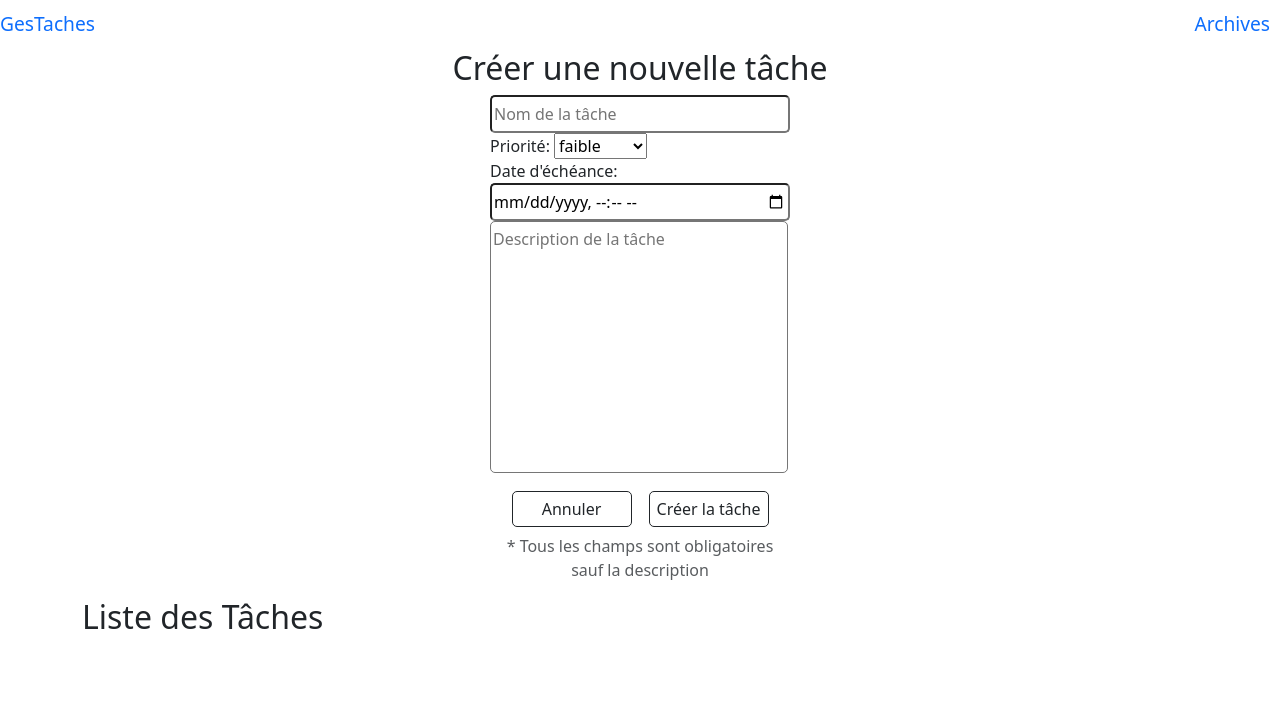
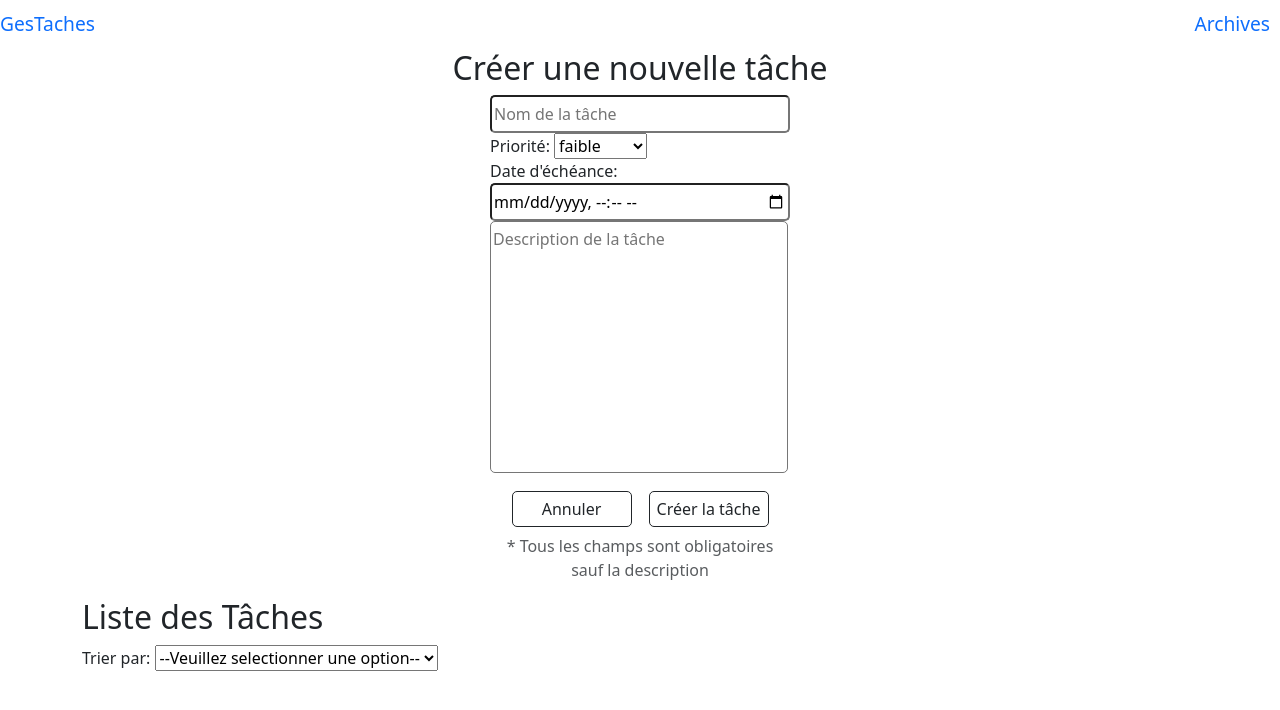
Before and after one commit to Mah224Moud/Angular-project, an Angular app: page /home in a window 1280 px wide. Shown: the top 710 px of the page. Built offline with nearby package versions, Linux system fonts and the light colour scheme.

Commit message:
ajout du tri par rapport a la priorite et le statut de la tache tri sur la date (en cours)

```diff
--- a/angular.json
+++ b/angular.json
@@ -95,5 +95,8 @@
         }
       }
     }
+  },
+  "cli": {
+    "analytics": "e807d11e-c6f4-4e1a-b837-fc7378c58abe"
   }
 }
--- a/src/app/task-list/task-list.component.html
+++ b/src/app/task-list/task-list.component.html
@@ -1,7 +1,17 @@
 <div class="container">
     <h2>Liste des Tâches</h2>
+    <form>
+      <label for="tri">Trier par:
+      <select>
+          <option disabled selected>--Veuillez selectionner une option--</option>
+          <option (click)="sortDate()">Date</option>
+          <option (click)="sortPriority()">Priorité</option>
+          <option (click)="sortSatut()">Statut</option>
+      </select>
+    </label>
+    </form>
     <div class="d-flex flex-wrap justify-content-center">
-      <div *ngFor="let task of tasks" id="{{task.getId()}}" class="card border-dark m-2" id="{{task.getId()}}">
+      <div *ngFor="let task of tasks" id="{{task.getId()}}" class="card border-dark m-2">
         <div class="card-header text-center">
           {{task.getStatus()}} - {{task.getPriority()}}
           <img src="../../assets/icons/patch-check.svg" class="ms-1 btn" title="Marquer la tâche comme terminée" alt="valid icon" (click)="onTaskStatusClick(task)">
--- a/src/app/task-list/task-list.component.ts
+++ b/src/app/task-list/task-list.component.ts
@@ -21,4 +21,27 @@ export class TaskListComponent {
     this.messageService.changeStatusMessage(task.getName() + ' a été marquée comme terminée.');
     this.tasks = this.tasks.filter(t => t.getId() !== task.getId());
   }
+
+  sortDate(){
+    this.tasks.sort((a, b) => {
+      const dateA = new Date(a.getEnd());
+      const dateB = new Date(b.getEnd());
+      return dateA.getTime() - dateB.getTime();
+    });
+  }
+
+  sortPriority(){
+    this.tasks.sort((a, b) => {
+      const priorities = [ 'élevée', 'moyenne', 'faible'];
+      return priorities.indexOf(a.getPriority()) - priorities.indexOf(b.getPriority());
+    });
+  }
+
+  sortSatut(){
+    this.tasks.sort((a, b) => {
+      const status = [ 'en cours', 'terminée'];
+      return status.indexOf(a.getStatus()) - status.indexOf(b.getStatus());
+    });
+  }
+
 }
```
Also changed, not shown: src/app/details/details.component.html (line endings or trailing spaces).
